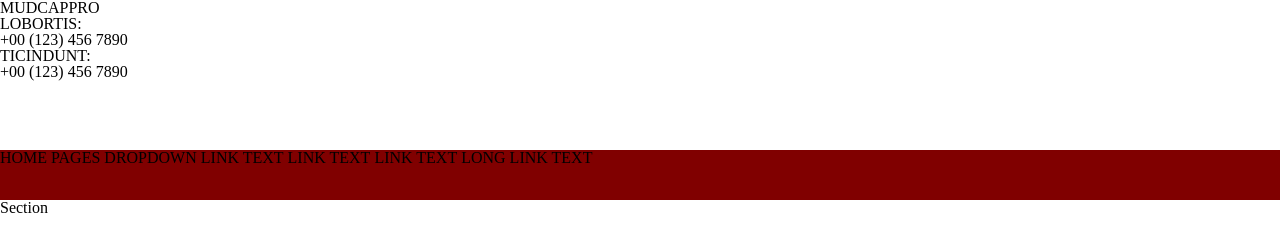
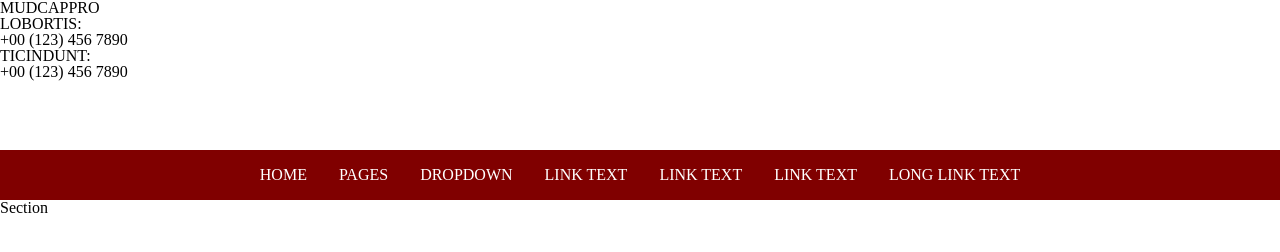
Before and after one commit to slowSort/Project1, a plain HTML site: page index.html in a window 1280 px wide. Drawn offline with Linux system fonts and the light colour scheme.

Commit message:
styled navbar

```diff
--- a/index.html
+++ b/index.html
@@ -11,12 +11,10 @@
   <body>
     <header>
       <h1>MUDCAPPRO</h1>
-
       <div>
         <h2>LOBORTIS:</h2>
         <p>+00 (123) 456 7890</p>
       </div>
-
       <div>
         <h2>TICINDUNT:</h2>
         <p>+00 (123) 456 7890</p>
@@ -25,13 +23,13 @@
 
     <nav>
       <ul>
-        <li>HOME</li>
-        <li>PAGES</li>
-        <li>DROPDOWN</li>
-        <li>LINK TEXT</li>
-        <li>LINK TEXT</li>
-        <li>LINK TEXT</li>
-        <li>LONG LINK TEXT</li>
+        <li><a href="#" title="HOME">HOME</a></li>
+        <li><a href="#" title="PAGES">PAGES</a></li>
+        <li><a href="#" title="DROPDOWN">DROPDOWN</a></li>
+        <li><a href="#" title="LINK TEXT">LINK TEXT</a></li>
+        <li><a href="#" title="LINK TEXT">LINK TEXT</a></li>
+        <li><a href="#" title="LINK TEXT">LINK TEXT</a></li>
+        <li><a href="#" title="LONG LINK TEXT">LONG LINK TEXT</a></li>
       </ul>
     </nav>
 
--- a/stylesheets/index.css
+++ b/stylesheets/index.css
@@ -2,9 +2,22 @@ header {
   height: 150px;
 }
 nav {
+  display: flex;
+  justify-content: center;
   background-color: #800000;
   height: 50px;
 }
-nav li {
-  display: inline-block;
+nav ul {
+  display: flex;
+  align-items: center;
 }
+nav a {
+  text-decoration: none;
+  padding: 0 1rem;
+  text-align: center;
+  color: white;
+  transition: color 0.4s ease;
+}
+nav a:hover {
+  color: #cc0000;
+}
```
